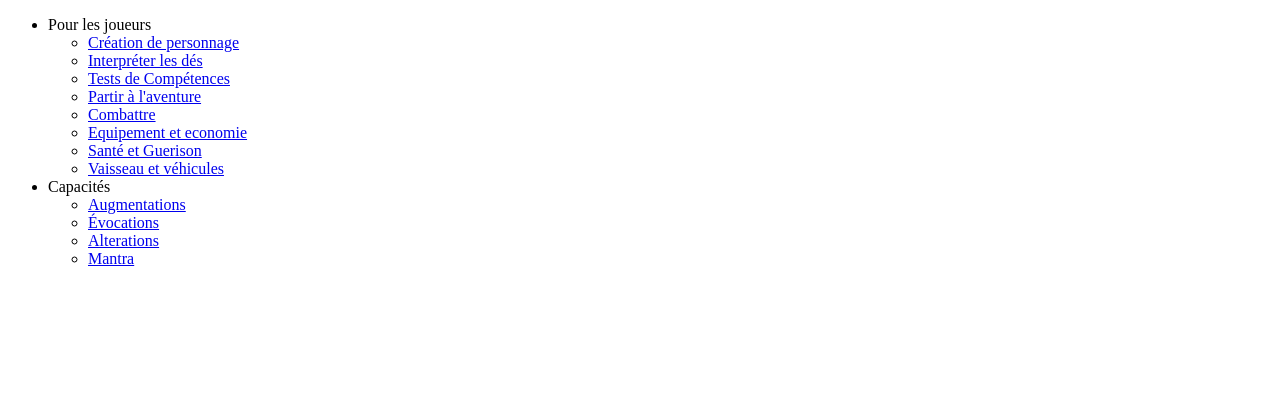
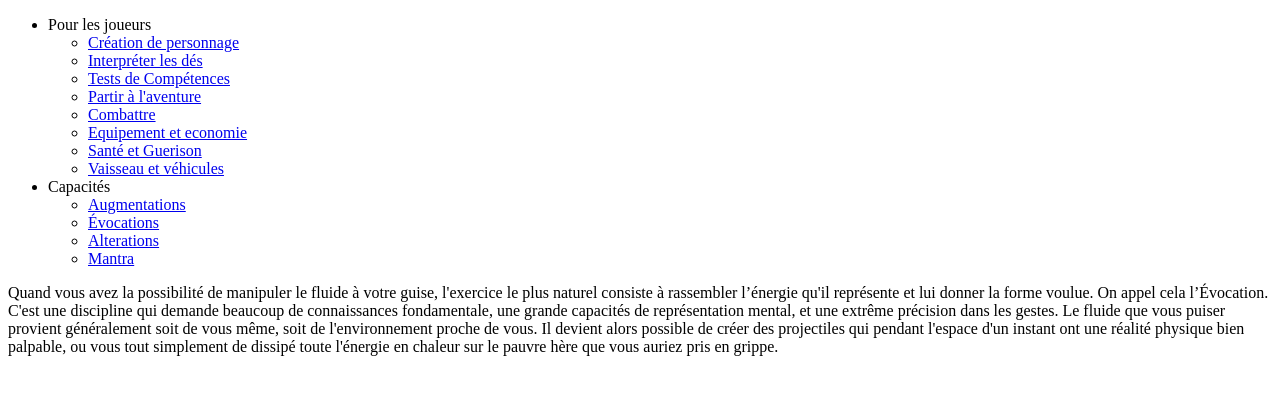
Before and after one commit to Cauchyzor/namtar-rules.bootstrap, a website: page src/evocations.html in a window 1280 px wide. Drawn offline with nearby package versions, Linux system fonts and the light colour scheme.

Commit message:
init evocation

```diff
--- a/src/evocations.html
+++ b/src/evocations.html
@@ -36,7 +36,21 @@
         </ul>
       </nav>
     </aside>
-    <main></main>
+    <main>
+      <p>
+        Quand vous avez la possibilité de manipuler le fluide à votre guise,
+        l&#39;exercice le plus naturel consiste à rassembler l’énergie qu&#39;il
+        représente et lui donner la forme voulue. On appel cela l’Évocation.
+        C&#39;est une discipline qui demande beaucoup de connaissances
+        fondamentale, une grande capacités de représentation mental, et une
+        extrême précision dans les gestes. Le fluide que vous puiser provient
+        généralement soit de vous même, soit de l&#39;environnement proche de
+        vous. Il devient alors possible de créer des projectiles qui pendant
+        l&#39;espace d&#39;un instant ont une réalité physique bien palpable, ou
+        vous tout simplement de dissipé toute l&#39;énergie en chaleur sur le
+        pauvre hère que vous auriez pris en grippe.
+      </p>
+    </main>
   </body>
   <script
     src="https://cdn.jsdelivr.net/npm/bootstrap@5.1.3/dist/js/bootstrap.bundle.min.js"
```
